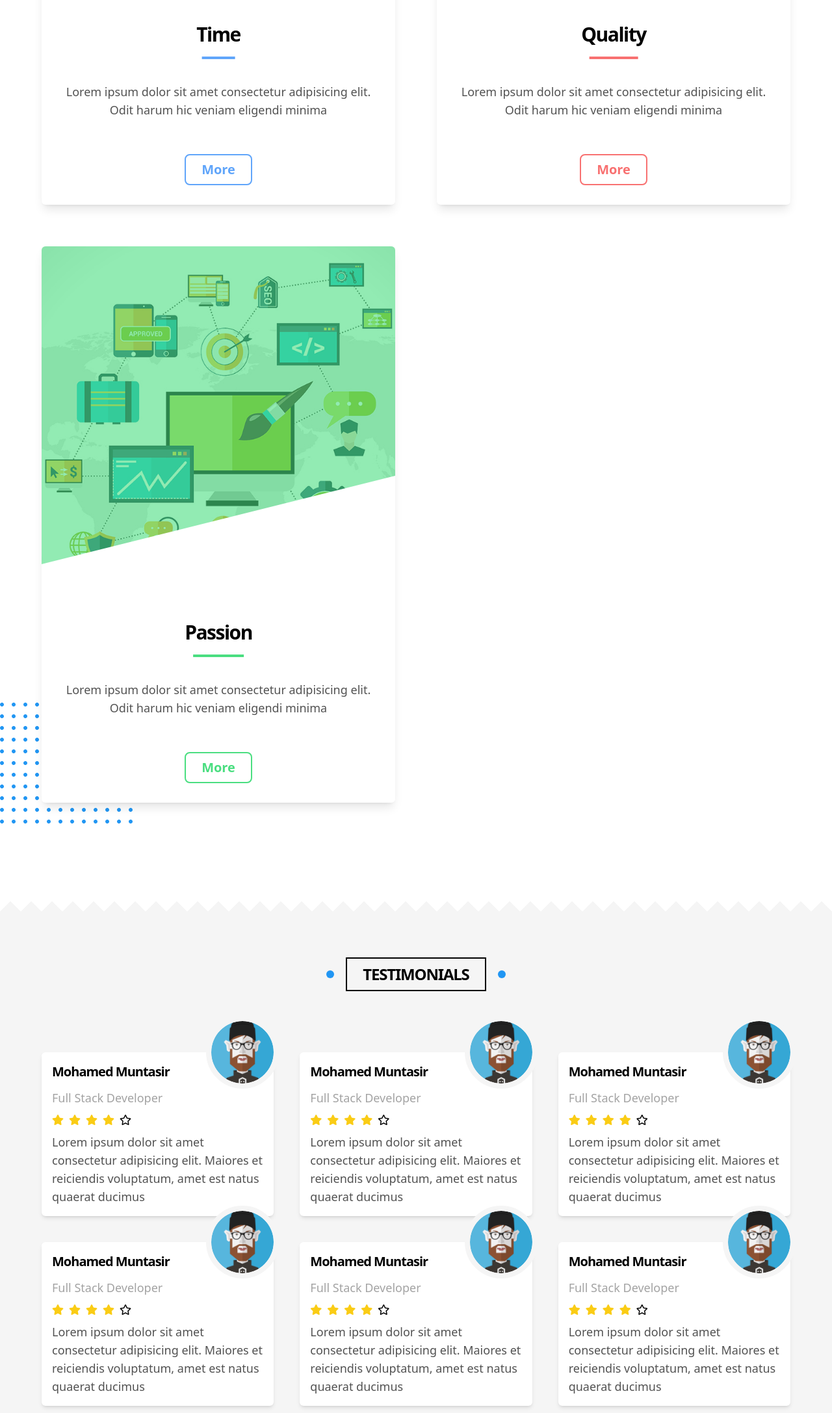
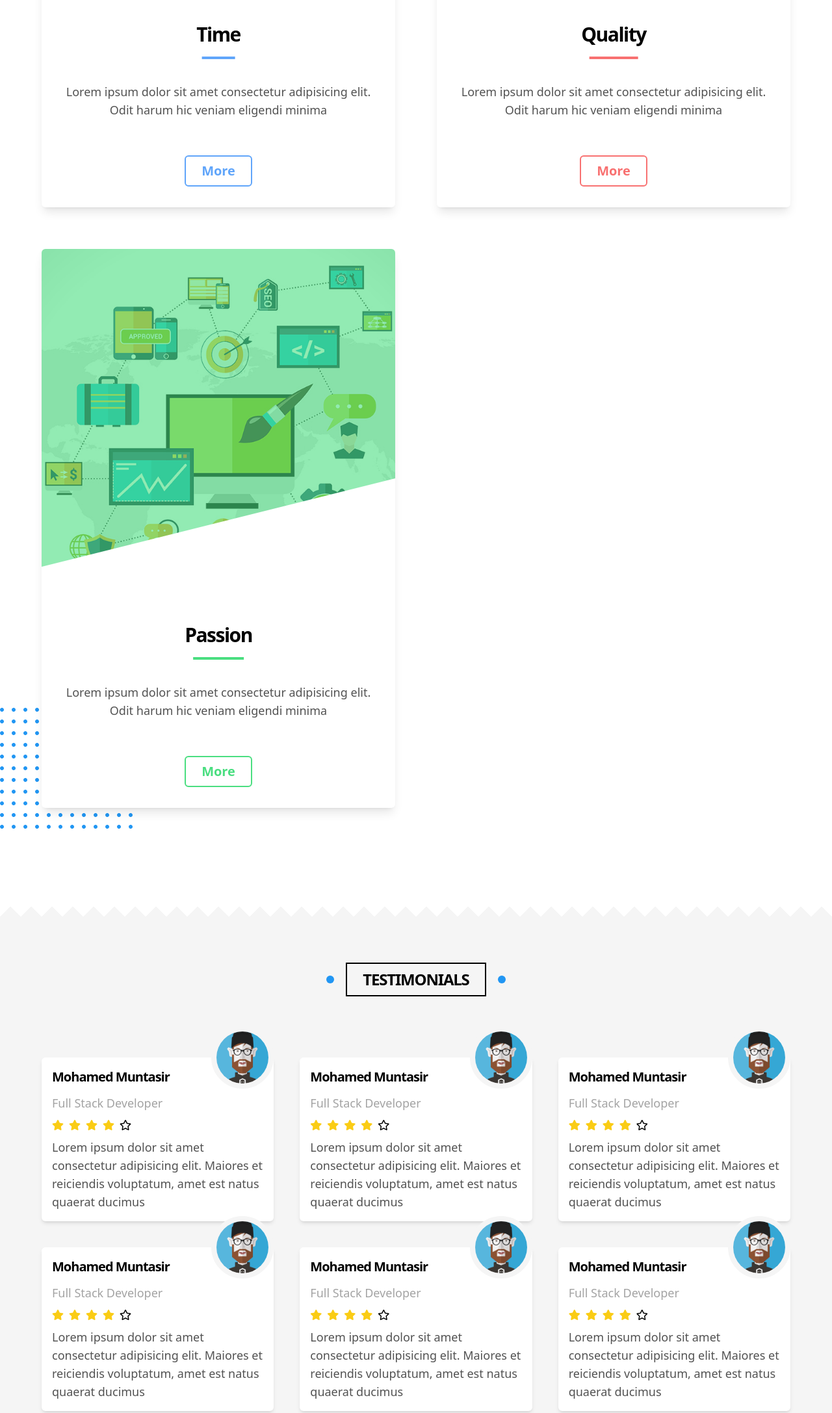
Before and after one commit to devmotheg/elzero-template, a website built with webpack: page index.html in a window 1280 px wide. Shown: the part 5390-7564 px from the top of the page at 65% size. Built offline with Linux system fonts and the light colour scheme.

Commit message:
Replace outlines by borders for older browsers

```diff
--- a/index.html
+++ b/index.html
@@ -349,7 +349,7 @@
 							harum hic veniam eligendi minima
 						</p>
 						<button
-							class="relative block px-6 py-2 mx-auto text-xl font-bold text-blue-400 capitalize transition-all group-hover:text-white rounded-md outline-2 outline-blue-400 outline [background-image:linear-gradient(to_right,rgb(96,165,250)_50%,white_50%)] [background-size:200%] bg-right-bottom group-hover:bg-left-bottom">more</button>
+							class="relative block px-6 py-2 mx-auto text-xl font-bold text-blue-400 capitalize transition-all group-hover:text-white rounded-md border-2 border-blue-400 border-solid [background-image:linear-gradient(to_right,rgb(96,165,250)_50%,white_50%)] [background-size:200%] bg-right-bottom group-hover:bg-left-bottom">more</button>
 					</div>
 				</div>
 				<div class="overflow-hidden bg-white rounded-md shadow-lg group">
@@ -366,7 +366,7 @@
 							harum hic veniam eligendi minima
 						</p>
 						<button
-							class="relative block px-6 py-2 mx-auto text-xl font-bold text-red-400 capitalize transition-all group-hover:text-white rounded-md outline-2 outline-red-400 outline [background-image:linear-gradient(to_right,rgb(248,113,113)_50%,white_50%)] [background-size:200%] bg-right-bottom group-hover:bg-left-bottom">more</button>
+							class="relative block px-6 py-2 mx-auto text-xl font-bold text-red-400 capitalize transition-all group-hover:text-white rounded-md border-2 border-red-400 border-solid [background-image:linear-gradient(to_right,rgb(248,113,113)_50%,white_50%)] [background-size:200%] bg-right-bottom group-hover:bg-left-bottom">more</button>
 					</div>
 				</div>
 				<div class="overflow-hidden bg-white rounded-md shadow-lg group">
@@ -383,7 +383,7 @@
 							harum hic veniam eligendi minima
 						</p>
 						<button
-							class="relative block px-6 py-2 mx-auto text-xl font-bold text-green-400 capitalize transition-all group-hover:text-white rounded-md outline-2 outline-green-400 outline bg-gradient-to-r from-[rgb(74,222,128)_50%] to-[white_50%] bg-[length:200%_100%] bg-right-bottom group-hover:bg-left-bottom">more</button>
+							class="relative block px-6 py-2 mx-auto text-xl font-bold text-green-400 capitalize transition-all group-hover:text-white rounded-md border-2 border-green-400 border-solid bg-gradient-to-r from-[rgb(74,222,128)_50%] to-[white_50%] bg-[length:200%_100%] bg-right-bottom group-hover:bg-left-bottom">more</button>
 					</div>
 				</div>
 			</div>
@@ -398,7 +398,7 @@
 			<div class="container px-16 mx-auto grid grid-cols-[repeat(auto-fill,minmax(22rem,1fr))] gap-10">
 				<div class="relative p-4 bg-white rounded-md shadow-md">
 					<div
-						class="absolute top-0 right-0 w-24 h-24 overflow-hidden -translate-y-1/2 rounded-full outline outline-8 outline-neutral-100">
+						class="absolute top-0 right-0 w-24 h-24 overflow-hidden -translate-y-1/2 border-8 border-solid rounded-full border-neutral-100">
 						<img src="./src/img/avatar.png" alt="Testimonial Image" />
 					</div>
 					<div class="space-y-3">
@@ -418,7 +418,7 @@
 				</div>
 				<div class="relative p-4 bg-white rounded-md shadow-md">
 					<div
-						class="absolute top-0 right-0 w-24 h-24 overflow-hidden -translate-y-1/2 rounded-full outline outline-8 outline-neutral-100">
+						class="absolute top-0 right-0 w-24 h-24 overflow-hidden -translate-y-1/2 border-8 border-solid rounded-full border-neutral-100">
 						<img src="./src/img/avatar.png" alt="Testimonial Image" />
 					</div>
 					<div class="space-y-3">
@@ -438,7 +438,7 @@
 				</div>
 				<div class="relative p-4 bg-white rounded-md shadow-md">
 					<div
-						class="absolute top-0 right-0 w-24 h-24 overflow-hidden -translate-y-1/2 rounded-full outline outline-8 outline-neutral-100">
+						class="absolute top-0 right-0 w-24 h-24 overflow-hidden -translate-y-1/2 border-8 border-solid rounded-full border-neutral-100">
 						<img src="./src/img/avatar.png" alt="Testimonial Image" />
 					</div>
 					<div class="space-y-3">
@@ -458,7 +458,7 @@
 				</div>
 				<div class="relative p-4 bg-white rounded-md shadow-md">
 					<div
-						class="absolute top-0 right-0 w-24 h-24 overflow-hidden -translate-y-1/2 rounded-full outline outline-8 outline-neutral-100">
+						class="absolute top-0 right-0 w-24 h-24 overflow-hidden -translate-y-1/2 border-8 border-solid rounded-full border-neutral-100">
 						<img src="./src/img/avatar.png" alt="Testimonial Image" />
 					</div>
 					<div class="space-y-3">
@@ -478,7 +478,7 @@
 				</div>
 				<div class="relative p-4 bg-white rounded-md shadow-md">
 					<div
-						class="absolute top-0 right-0 w-24 h-24 overflow-hidden -translate-y-1/2 rounded-full outline outline-8 outline-neutral-100">
+						class="absolute top-0 right-0 w-24 h-24 overflow-hidden -translate-y-1/2 border-8 border-solid rounded-full border-neutral-100">
 						<img src="./src/img/avatar.png" alt="Testimonial Image" />
 					</div>
 					<div class="space-y-3">
@@ -498,7 +498,7 @@
 				</div>
 				<div class="relative p-4 bg-white rounded-md shadow-md">
 					<div
-						class="absolute top-0 right-0 w-24 h-24 overflow-hidden -translate-y-1/2 rounded-full outline outline-8 outline-neutral-100">
+						class="absolute top-0 right-0 w-24 h-24 overflow-hidden -translate-y-1/2 border-8 border-solid rounded-full border-neutral-100">
 						<img src="./src/img/avatar.png" alt="Testimonial Image" />
 					</div>
 					<div class="space-y-3">
@@ -949,25 +949,25 @@
 					<div>
 						<div class="flex flex-wrap items-center justify-center gap-4 mx-auto w-fit">
 							<div
-								class="font-bold transition-all bg-white rounded-md group hover:outline-main outline-2 outline outline-neutral-500">
+								class="font-bold transition-all bg-white border-2 border-solid rounded-md group hover:border-main border-neutral-500">
 								<span
 									class="block px-6 py-4 text-3xl transition-all border-b-2 border-solid text-main group-hover:border-main border-neutral-500">40</span>
 								<span class="block py-2 mx-auto capitalize w-fit">days</span>
 							</div>
 							<div
-								class="font-bold transition-all bg-white rounded-md group hover:outline-main outline-2 outline outline-neutral-500">
+								class="font-bold transition-all bg-white border-2 border-solid rounded-md group hover:border-main border-neutral-500">
 								<span
 									class="block px-6 py-4 text-3xl transition-all border-b-2 border-solid text-main group-hover:border-main border-neutral-500">23</span>
 								<span class="block py-2 mx-auto capitalize w-fit">hours</span>
 							</div>
 							<div
-								class="font-bold transition-all bg-white rounded-md group hover:outline-main outline-2 outline outline-neutral-500">
+								class="font-bold transition-all bg-white border-2 border-solid rounded-md group hover:border-main border-neutral-500">
 								<span
 									class="block px-6 py-4 text-3xl transition-all border-b-2 border-solid text-main group-hover:border-main border-neutral-500">10</span>
 								<span class="block py-2 mx-auto capitalize w-fit">minutes</span>
 							</div>
 							<div
-								class="font-bold transition-all bg-white rounded-md group hover:outline-main outline-2 outline outline-neutral-500">
+								class="font-bold transition-all bg-white border-2 border-solid rounded-md group hover:border-main border-neutral-500">
 								<span
 									class="block px-6 py-4 text-3xl transition-all border-b-2 border-solid text-main group-hover:border-main border-neutral-500">10</span>
 								<span class="block py-2 mx-auto capitalize w-fit">seconds</span>
@@ -984,7 +984,7 @@
 				<div
 					class="flex flex-col items-center gap-4 p-4 mx-auto mt-12 md:rounded-full md:flex-row lg:w-2/4 bg-neutral-100">
 					<input
-						class="w-full p-4 bg-white border-none outline-none md:rounded-full indent-2 caret-main placeholder:transition focus:placeholder:opacity-0 placeholder:text-black placeholder:capitalize"
+						class="w-full p-4 bg-white outline-none md:rounded-full indent-2 caret-main placeholder:transition focus:placeholder:opacity-0 placeholder:text-black placeholder:capitalize"
 						type="email" placeholder="enter your email" />
 					<input
 						class="w-full px-6 py-4 font-bold text-white capitalize transition cursor-pointer md:w-fit md:rounded-full hover:bg-alt bg-main"
@@ -1127,7 +1127,7 @@
 			<div class="absolute bg-[url('../img/dots.png')] w-[204px] h-[186px] bg-no-repeat bottom-16 left-0 -z-10"></div>
 			<h2 class="bg-white main-title">top videos</h2>
 			<div class="container px-16 mx-auto">
-				<div class="flex flex-col items-stretch bg-white xl:flex-row outline-2 outline outline-neutral-200">
+				<div class="flex flex-col items-stretch bg-white border-2 border-solid xl:flex-row border-neutral-200">
 					<div class="flex-1">
 						<h3 class="flex items-center justify-between p-4 font-bold capitalize bg-neutral-100">
 							top videos
```
Also changed, not shown: dist/app.js.
